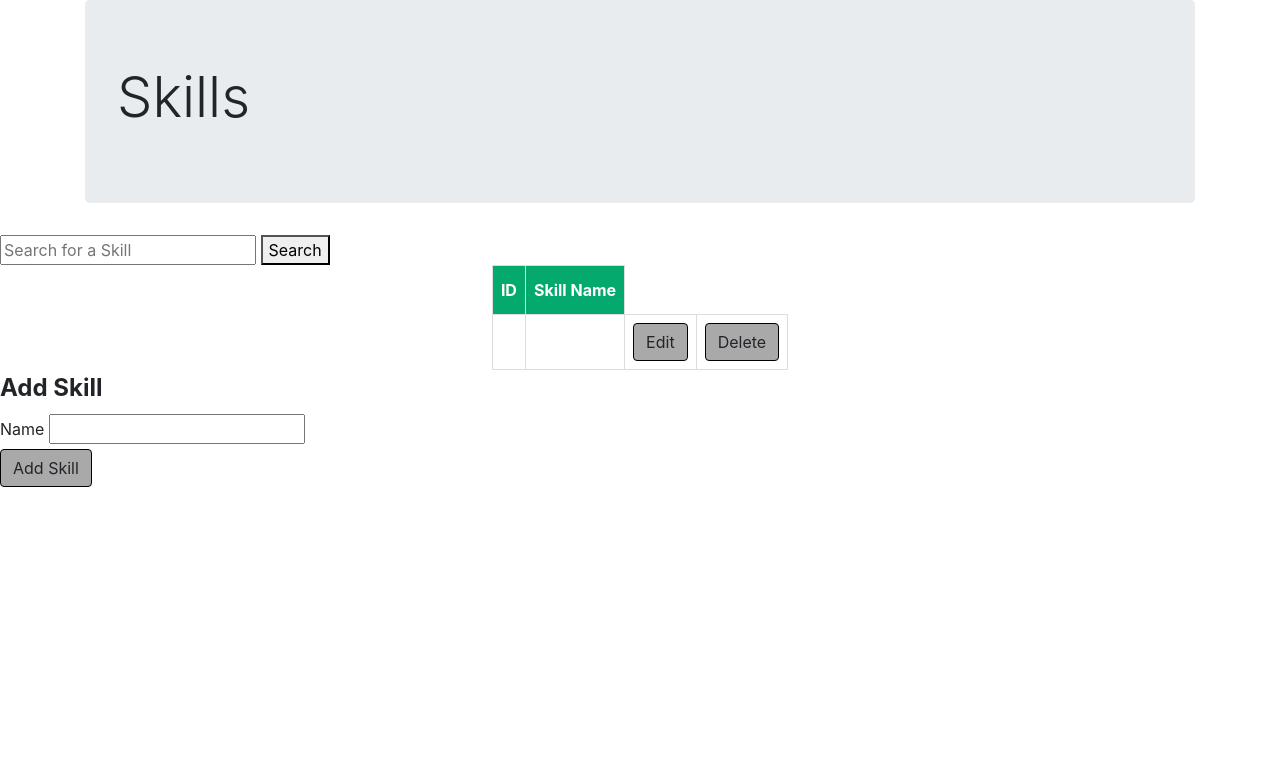
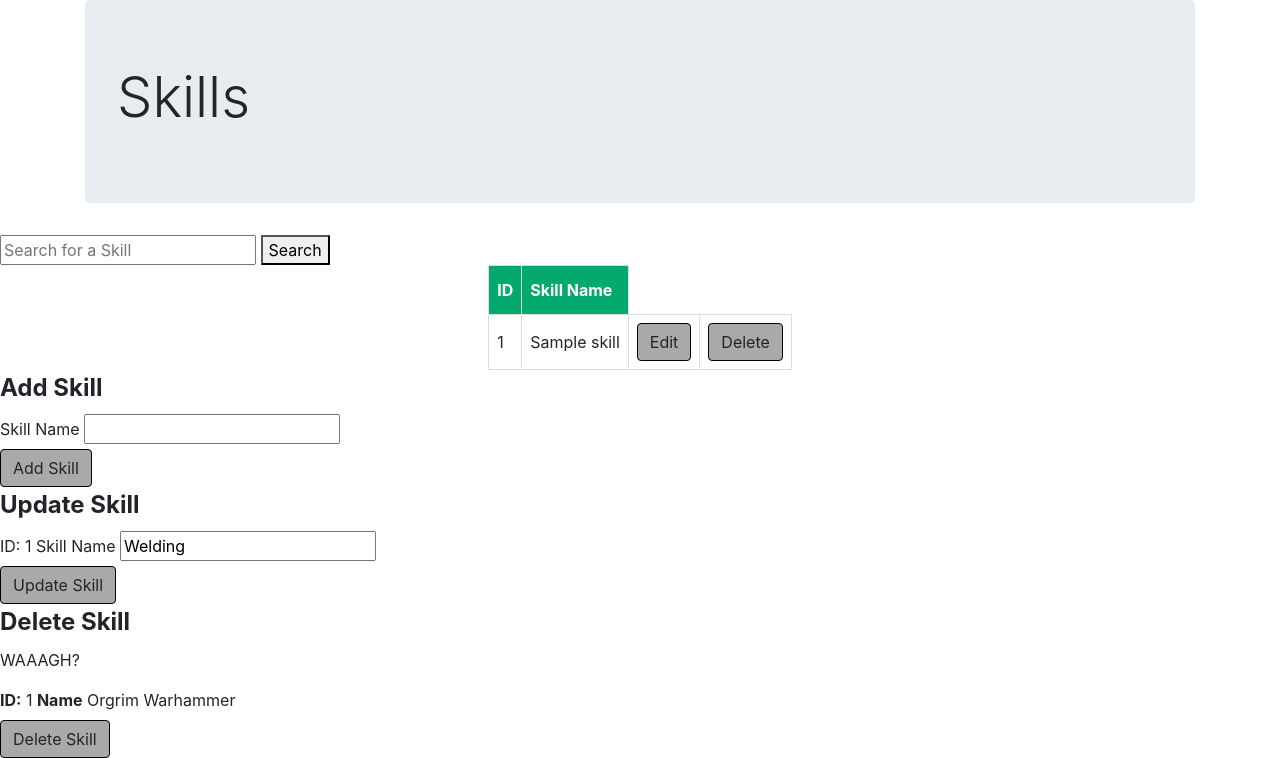
Before and after one commit to Team-Cthulu/cthulu, a Flask app: page /skills in a window 1280 px wide. Shown: the part 56-814 px from the top of the page. Before the commit the page ends 543 px from the top, so only its background shows below. Run offline with Flask 2, Linux system fonts and the light colour scheme; tables that the repository leaves empty or names only in its code hold one stand-in row (values such as "Sample post"); data that the repository does not hold is empty; some libraries are stand-ins or nearby versions.

Commit message:
pushing the updated Skills.j2 template

```diff
--- a/templates/skills.j2
+++ b/templates/skills.j2
@@ -16,20 +16,43 @@
     <tbody>
     {% for item in skills %}
     <tr>
-        <td>{{item['skill_id']}}</td>
-        <td>{{item['skill_name']}}</td>
-        <td><a href="edit_orc/{{item[0]}}" class="btn btn-default">Edit</a></td>
-        <td><a href="delete_orc/{{item[0]}}" class="btn btn-default">Delete</a></td>
+        <td>{{item[0]}}</td>
+        <td>{{item[1]}}</td>
+        <td><a href="edit_skill/{{item[0]}}" class="btn btn-default">Edit</a></td>
+        <td><a href="delete_skill/{{item[0]}}" class="btn btn-default">Delete</a></td>
     </tr>
     {% endfor %}
     </table>
-    <div>
+     <div id="add">
         <form method="POST" id="addSkill">
             <legend><strong>Add Skill</strong></legend>
                 <fieldset class="fields">
-                    <label> Name </label> <input type="text" name"skill_name">
+                    <label> Skill Name </label> <input type="text" name="skill_name">
                 </fieldset>
-                    <input class="btn" type="submit" id="addSkill" value="Add Skill">
+                    <input class="btn" type="submit" id="addSaveSkill" value="Add Skill">
+        </form>
+    </div>
+    <div id="update">
+        <form method="POST" id="updateSkill">
+            <legend><strong>Update Skill</strong></legend>
+                <fieldset class="fields">
+                <input type="hidden" name="orc_id" id="updateorcID" value="1">
+                <label> ID: </label> 1
+                    <label> Skill Name </label> <input type="text" name="skill_name" value="Welding">
+                </fieldset>
+                    <input class="btn" type="submit" id="updateSaveSkill" value="Update Skill">
+        </form>
+    </div>
+    <div id="delete" style="display: block">
+        <form method="DELETE" id="deleteSkill">
+            <legend><strong>Delete Skill</strong></legend>
+                <fieldset class="fields">
+                <p>WAAAGH?</p>
+                <input type="hidden" name="orc_id" id="deleteskillID" value="1">
+                <label><strong>ID: </strong></label> 1
+                    <label><strong>Name</strong></label> Orgrim Warhammer
+            </fieldset>
+            <input class="btn" type="submit" id="DeleteSkill" value="Delete Skill">
         </form>
     </div>
 {% endblock%}
```
